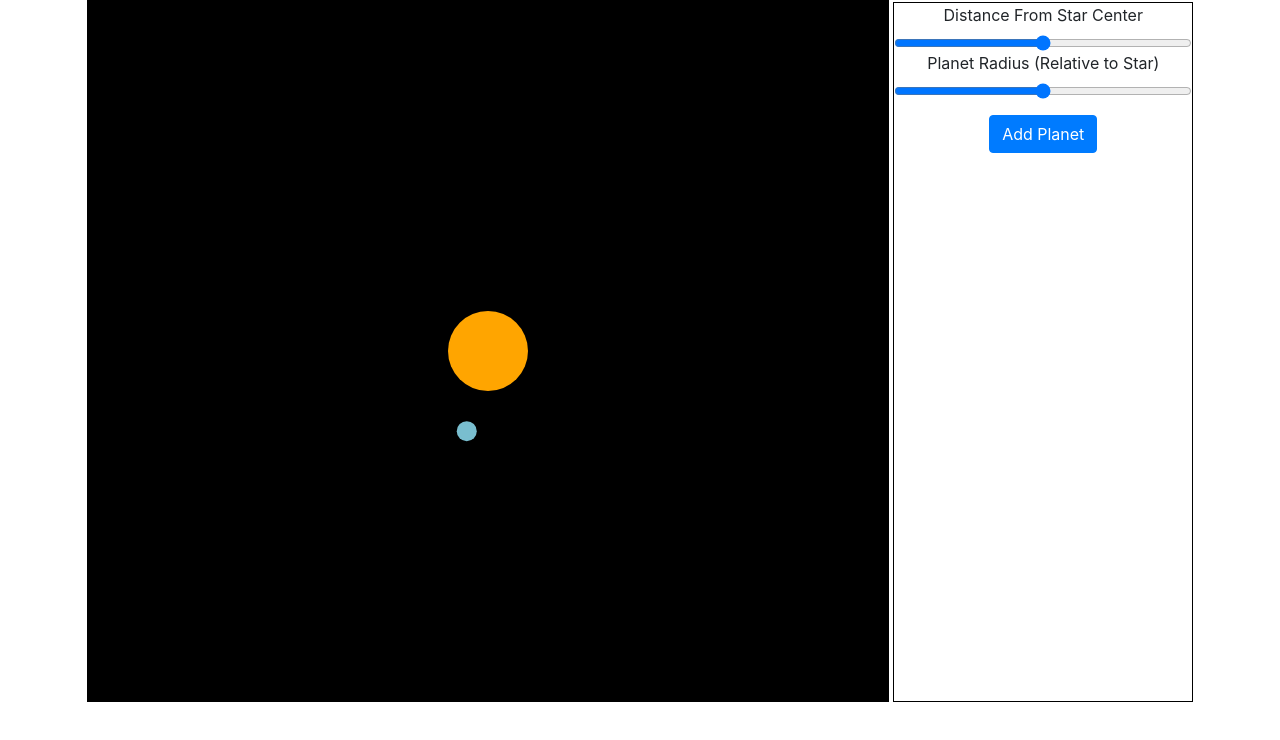
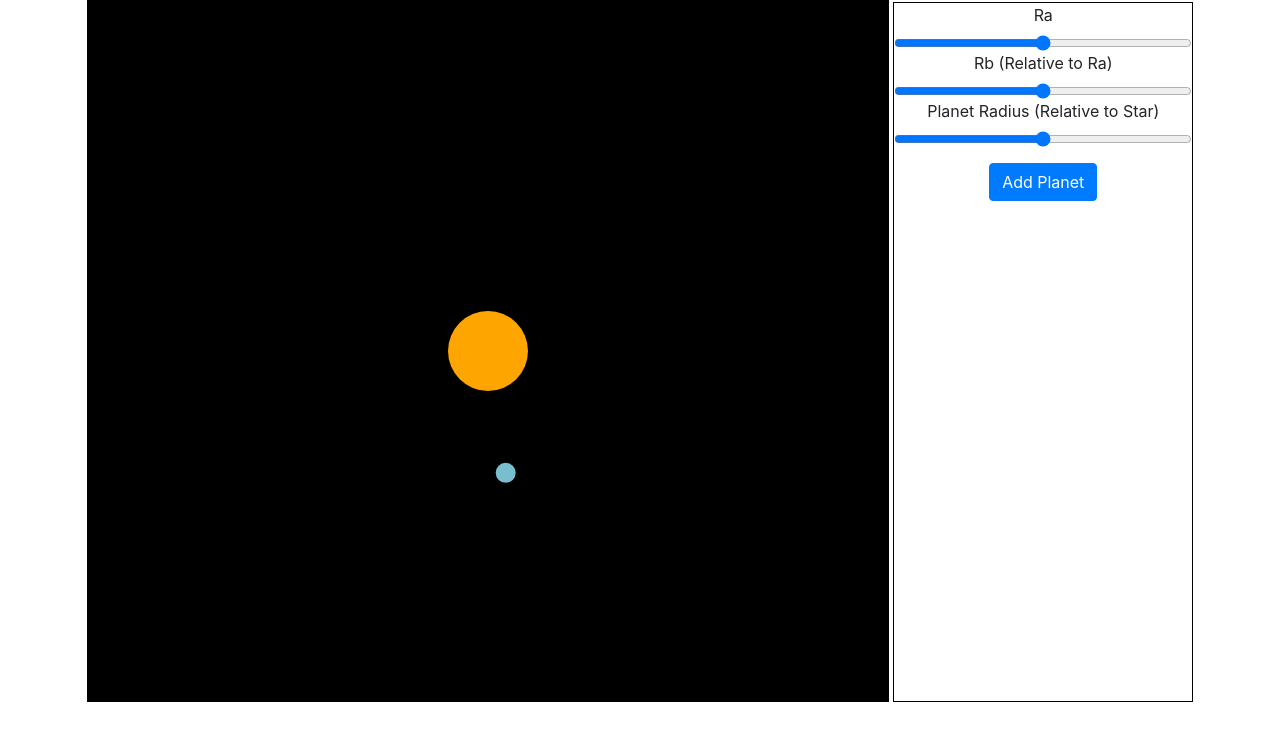
Before and after one commit to jlonsdale/solarsim, a website: page public/index.html in a window 1280 px wide. Drawn offline with nearby package versions, Linux system fonts and the light colour scheme.

Commit message:
orbits actually working now

```diff
--- a/public/index.html
+++ b/public/index.html
@@ -22,8 +22,13 @@
       <form id='addPlanet'>
         <div class="form-group">
 
-          <label for="formControlRange">Distance From Star Center</label>
-          <input type="range" class="form-control-range" name="distance">
+          <label for="formControlRange">Ra</label>
+          <input type="range" class="form-control-range" min="20" max="100" name="distance">
+
+
+          <label for="formControlRange">Rb (Relative to Ra)</label>
+          <input type="range" class="form-control-range" name="rb">
+
 
           <label for="formControlRange">Planet Radius (Relative to Star)</label>
           <input type="range" class="form-control-range" name="radius">
--- a/public/interface.js
+++ b/public/interface.js
@@ -19,8 +19,10 @@ $( document ).ready(function() {
     event.preventDefault();
     var distance = (($(this).find("[name=distance]").val())/100)*300;
     var radius = (($(this).find("[name=radius]").val())/100)*star.radius;
+    var rb = (($(this).find("[name=rb]").val())/100)*distance
+console.log(distance,rb)
 
-    myUniverse.addPlanet(distance,radius,50)
+    myUniverse.addPlanet(distance,radius,rb)
 
   })
 
--- a/public/planet.js
+++ b/public/planet.js
@@ -1,16 +1,14 @@
 class Planet {
 
   constructor(distance,radius,rb) {
+    this.star = new Star()
 
     this.colour = this.randomColour();
-    this.ra = distance;
-    this.rb = rb;
+    this.ra = distance+this.star.radius;
+    this.rb = rb+this.star.radius;
     this.radius = radius;
     this.period = 1;
 
-
-    this.ra = distance;
-    this.rb = rb;
     this.a = (this.ra+this.rb)/2
     this.b = Math.sqrt(this.ra*this.rb)
 
@@ -53,7 +51,7 @@ class Planet {
 
     var r = this.calcR()
 
-    this.xPos = (this.r+this.radius)*Math.cos(this.theta)
+    this.xPos = (this.r+this.radius)*Math.cos(this.theta)+2*this.a*this.e
     this.yPos = (this.r+this.radius)*Math.sin(this.theta)
     this.updateTheta()
   }
```
